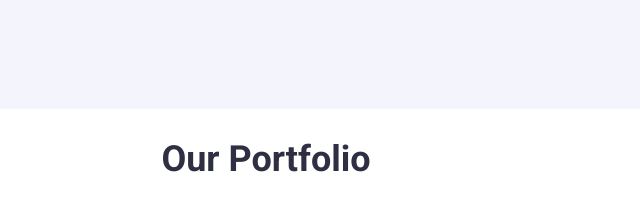
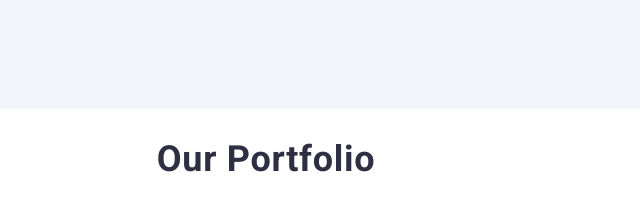
Before and after one commit to Bayronix/goit-markup-hw-02, a plain HTML site: page index.html in a window 1280 px wide. Shown: the part 2660-2866 px from the top of the page, 374-1014 px from the left. Drawn offline with nearby package versions, Linux system fonts and the light colour scheme.

Commit message:
Update styles.css

```diff
--- a/css/styles.css
+++ b/css/styles.css
@@ -199,7 +199,7 @@ li {
   font-weight: 700;
   line-height: 40px;
   /* 111.111% */
-  letter-spacing: 1.11;
+  letter-spacing: 0.02em;
   text-transform: capitalize;
 }
 
```
